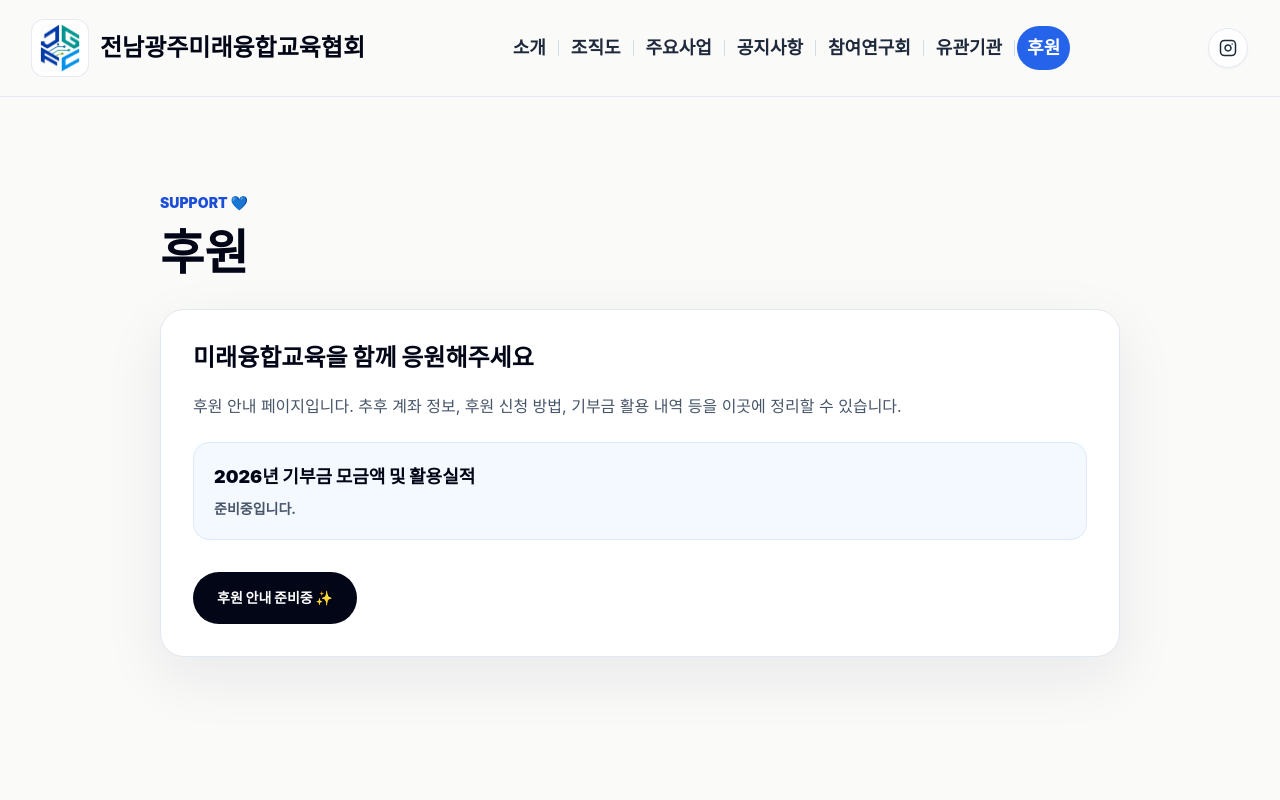
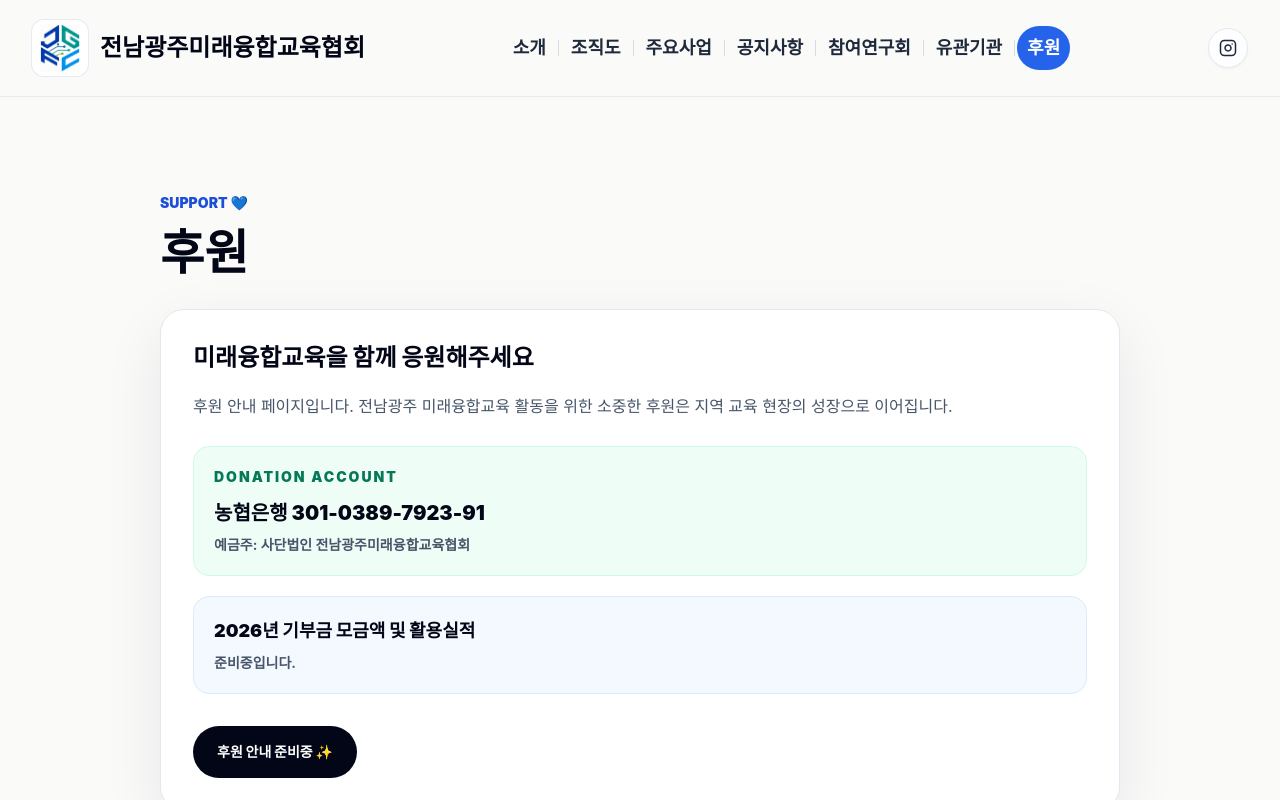
Before and after one commit to YounghyunT/mirae, a React (Vite) app: page / in a window 1280 px wide. Both pictures are taken after a click on the button "후원". Shown: the top 800 px of the page. Built offline with nearby package versions, Linux system fonts and the light colour scheme.

Commit message:
Update donation account and address

```diff
--- a/src/App.jsx
+++ b/src/App.jsx
@@ -430,7 +430,7 @@ function ChairmanGreetingPage() {
             이사장 인사말
           </h1>
           <p className="mt-4 max-w-3xl text-base leading-8 text-slate-600">
-            사단법인 광주전남미래융합교육협회 홈페이지를 찾아주신
+            사단법인 전남광주미래융합교육협회 홈페이지를 찾아주신
             여러분께 진심으로 감사드립니다.
           </p>
         </div>
@@ -463,7 +463,7 @@ function ChairmanGreetingPage() {
             </h2>
             <div className="mt-8 space-y-5 text-base leading-8 text-slate-700">
               <p>
-                사단법인 광주전남미래융합교육협회 홈페이지를 찾아주신
+                사단법인 전남광주미래융합교육협회 홈페이지를 찾아주신
                 여러분께 진심으로 감사드립니다.
               </p>
               <p>
@@ -827,9 +827,20 @@ function SupportPage() {
             미래융합교육을 함께 응원해주세요
           </h2>
           <p className="mt-4 text-base leading-8 text-slate-600 dark:text-slate-300">
-            후원 안내 페이지입니다. 추후 계좌 정보, 후원 신청 방법, 기부금
-            활용 내역 등을 이곳에 정리할 수 있습니다.
+            후원 안내 페이지입니다. 전남광주 미래융합교육 활동을 위한
+            소중한 후원은 지역 교육 현장의 성장으로 이어집니다.
           </p>
+          <div className="mt-6 rounded-2xl border border-emerald-100 bg-emerald-50/80 p-5 dark:border-emerald-300/20 dark:bg-emerald-500/10">
+            <p className="text-sm font-black tracking-[0.14em] text-emerald-700 dark:text-emerald-200">
+              DONATION ACCOUNT
+            </p>
+            <p className="mt-3 text-xl font-black text-slate-950 dark:text-white">
+              농협은행 301-0389-7923-91
+            </p>
+            <p className="mt-2 text-sm font-bold text-slate-600 dark:text-slate-300">
+              예금주: 사단법인 전남광주미래융합교육협회
+            </p>
+          </div>
           <div className="mt-5 rounded-2xl border border-blue-100 bg-blue-50/70 p-5 dark:border-blue-300/20 dark:bg-blue-500/10">
             <p className="text-lg font-black text-slate-950 dark:text-white">
               2026년 기부금 모금액 및 활용실적
@@ -866,7 +877,7 @@ function Footer() {
             </p>
           </div>
           <p className="mt-4 max-w-2xl text-sm leading-7">
-            대표자: 최명호 | 주소: 전남광주통합특별시 목포시 남악1로 52번가길 2-9, (옥암동) | 이메일: choi-m-h@hanmail.net
+            대표자: 최명호 | 주소: 전남광주통합특별시 목포시 영산로59번길 15, 2층(무안동) | 이메일: choi-m-h@hanmail.net
           </p>
         </div>
         <p className="text-sm text-slate-400">
```
